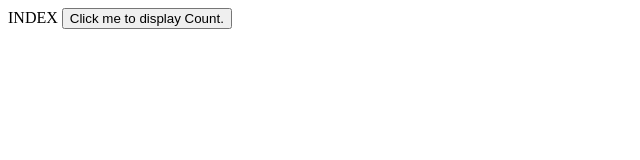
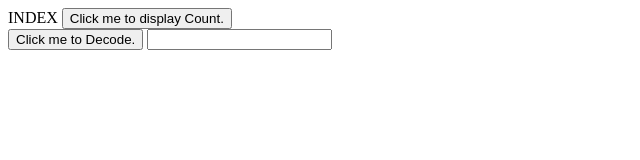
Before and after one commit to stephenredclass/stage, a plain HTML site: page docs/index.html in a window 1280 px wide. Shown: the whole page, without its empty margins (0-640 px from the left). Drawn offline with Linux system fonts and the light colour scheme.

Commit message:
Update index.html

```diff
--- a/docs/index.html
+++ b/docs/index.html
@@ -3,6 +3,12 @@ INDEX
 <button type="button"
 onclick="document.getElementById('demo').innerHTML = count++">
 Click me to display Count.</button>
+<br>
+<button type="button"
+onclick="document.getElementById('demo').innerHTML = decodeURI(document.getElementById('text').value)">
+Click me to Decode.</button>
+
+<input id=text type="text" />
 
 <p id="demo"></p>
 
```
